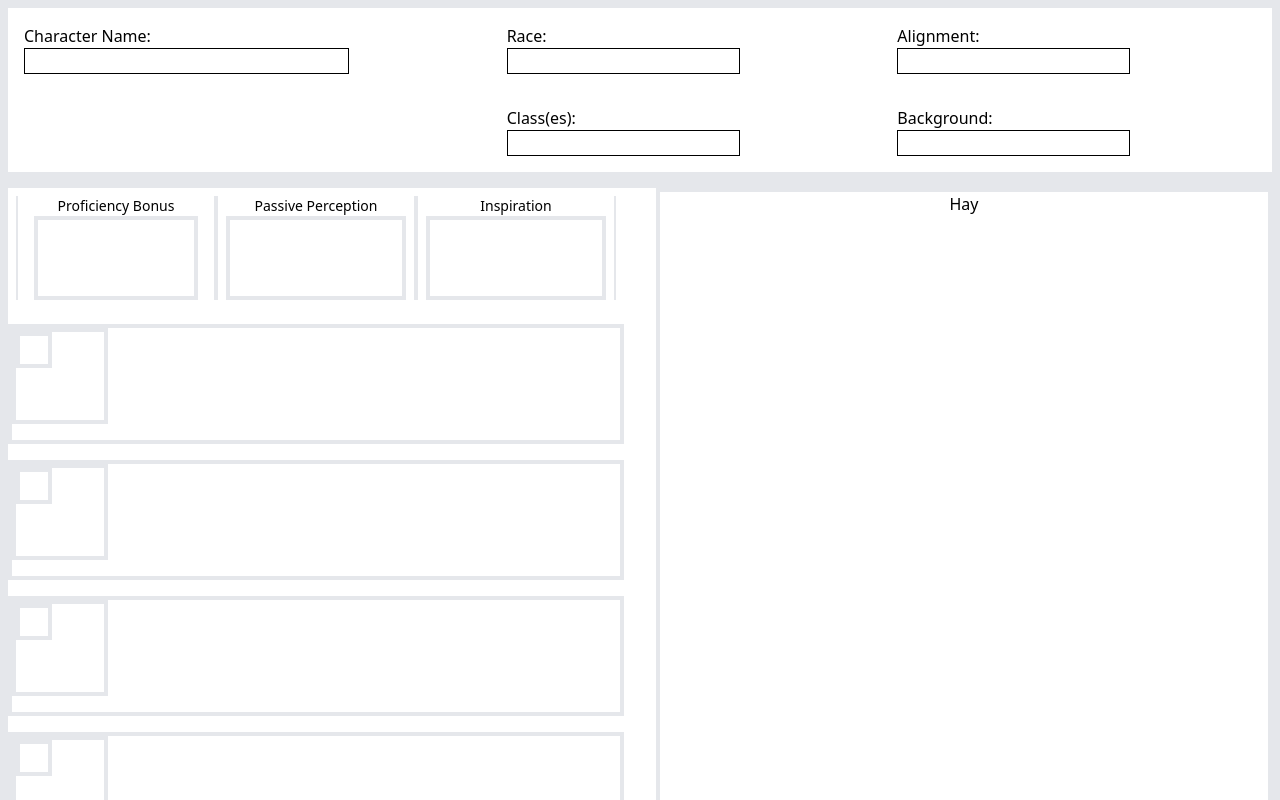
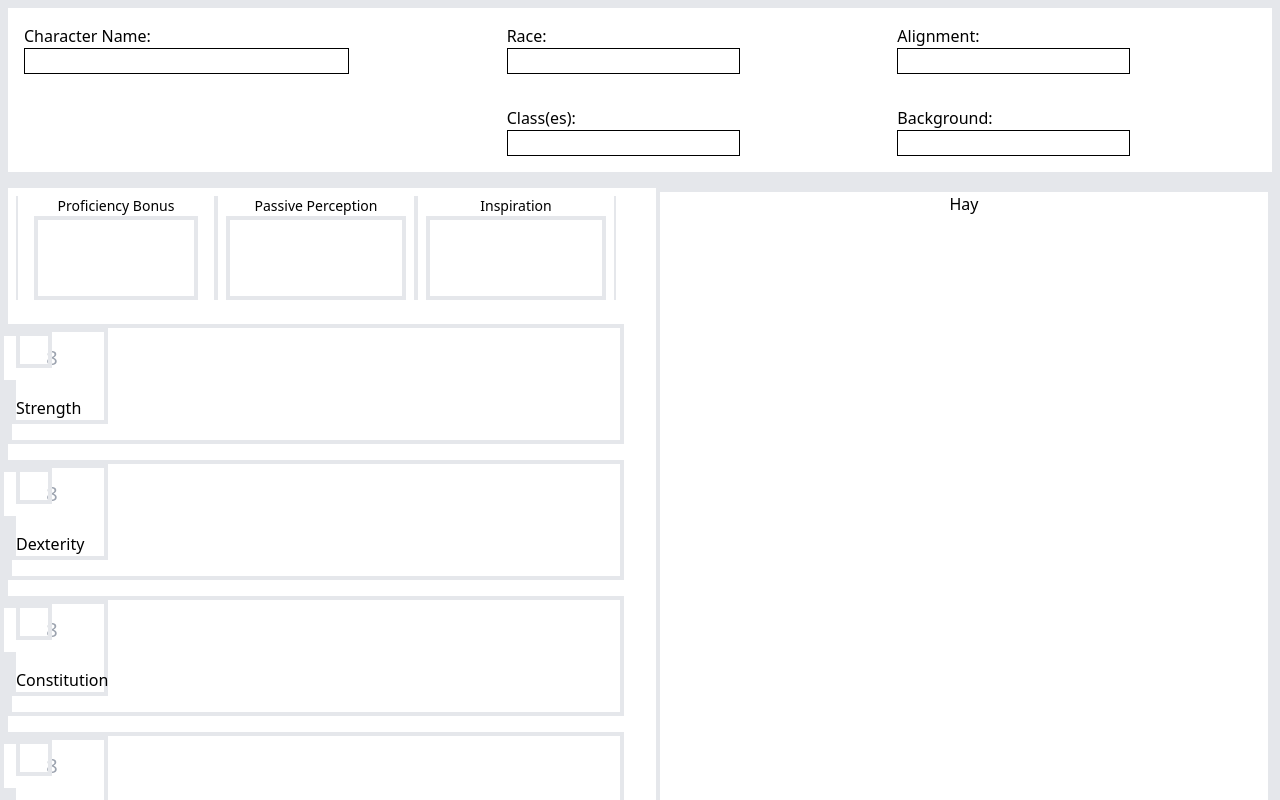
Before and after one commit to JZims/5e-sheet-component, a React (Vite) app: page / in a window 1280 px wide. Shown: the top 800 px of the page. Built offline with nearby package versions, Linux system fonts and the light colour scheme.

Commit message:
Text and input centered

```diff
--- a/src/components/BodyContent.tsx
+++ b/src/components/BodyContent.tsx
@@ -44,8 +44,9 @@ export default function BodyContent () {
           return (
             <div className="row-span-1 col-span-2 border-solid border-4 mr-2">
               <div className="box-border h-24 w-24 border-4 relative">
+              <input id="`${title}'Input" className=" p-2 box-content text-xl text-center hover:outline-dashed absolute top-1 right-1" maxLength={2} size={2} placeholder="8" />
+              <div className="absolute bottom-0 left-0"> {title} </div>
                 <div className="box-border h-9 w-9 p-2 border-4 absolute top-0">
-
                 </div>
               </div>
             </div>
```
